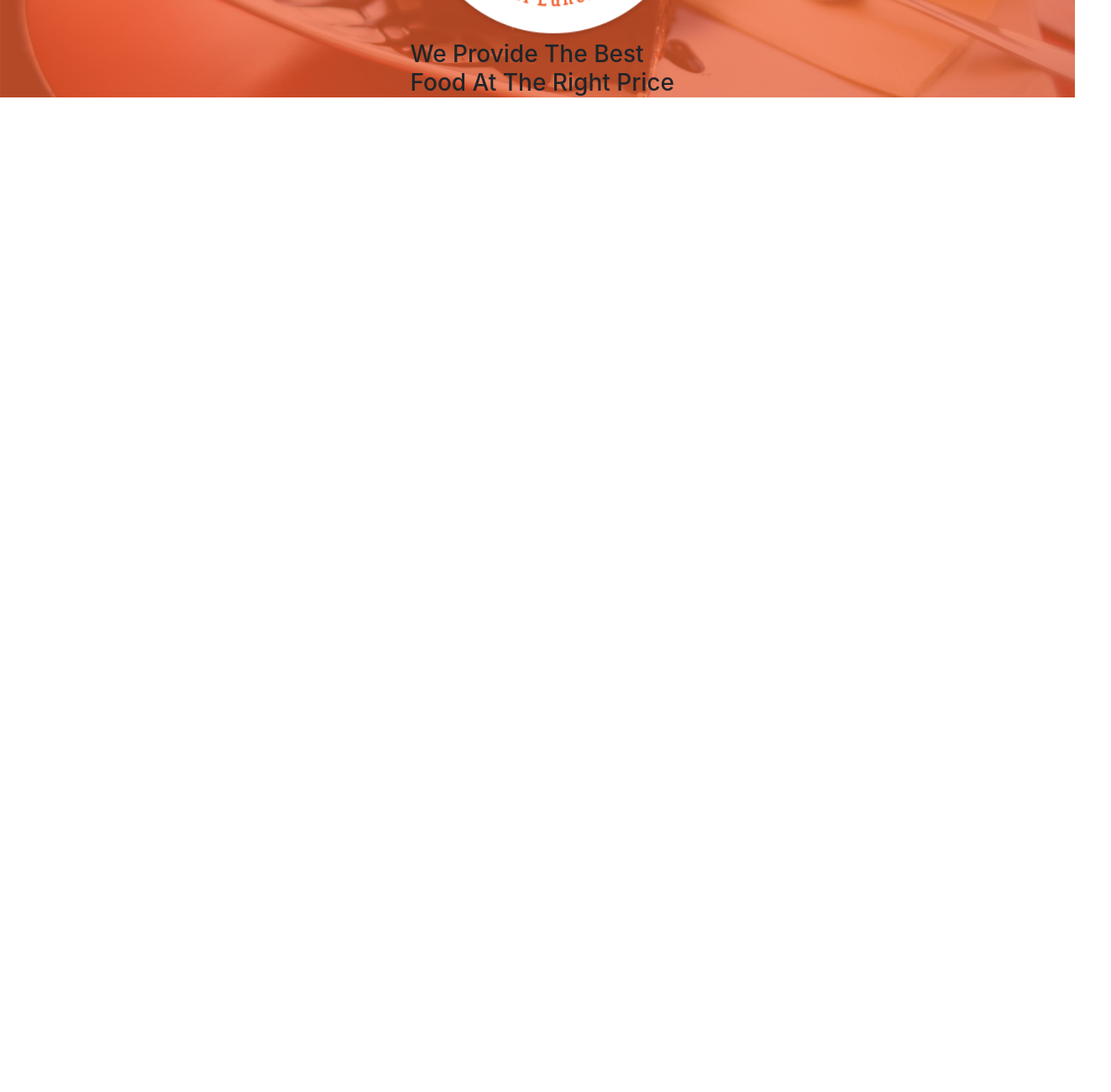
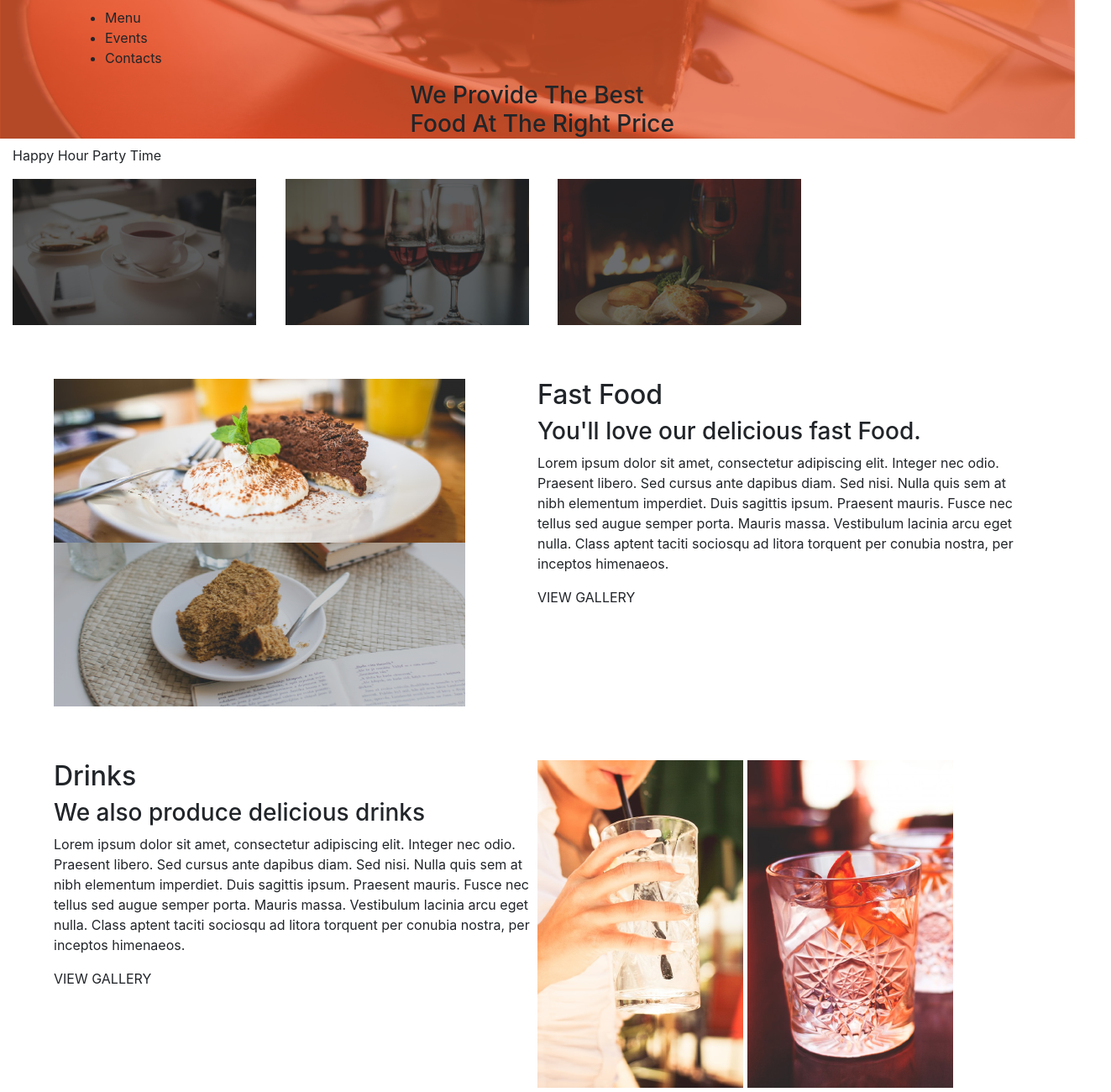
Before and after one commit to Ashleyzawadi/anitaskitchen, a plain HTML site: page index.html in a window 1280 px wide. Shown: the part 440-1740 px from the top of the page at 84% size, 1323 px wide, since content can reach past the window. Before the commit the page ends 800 px from the top, so only its background shows below. Drawn offline with Linux system fonts and the light colour scheme; a web font is replaced by a local one.

Commit message:
Image layout Add and style fast food and drinks sections.

```diff
--- a/css/styles.css
+++ b/css/styles.css
@@ -2,8 +2,19 @@
           background-image: url(../images/backgrounds/landing.jpg);
           background-repeat: repeat;
           background-size: cover;
+          height: vh;
 }
 .col-md-4{
      margin-left: 35%;
      margin-right: 35%;
+     height: vh;
 }
+
+.row {
+  margin: 5%
+}
+
+.col-md-6{
+       margin: 0;
+       padding: 0;
+}
--- a/index.html
+++ b/index.html
@@ -1,5 +1,6 @@
 <!DOCTYPE html>
 <html>
+
 <head>
   <link href="css/bootstrap.min.css" rel="stylesheet">
   <link href="css/styles.css" rel="stylesheet" type="text/css">
@@ -9,50 +10,73 @@
   <link href="https://fonts.googleapis.com/css?family=Slabo+27px" rel="stylesheet">
   <title>Anita's Kitchen</title>
 </head>
+
 <body>
-    <div>
-      <h1></h1>
-    </div>
-
-    <div class= "header">
+  <div class="header">
     <!--landing head gallery-->
-    <!--hamburger menu-->
-      <img src = "images/burgericon.png" class = "">
-        <div class= "container">
-       <div class ="nav-toggle-bar">
+    <!--burgericon image-->
+    <img src="images/burgericon.png" class="">
+    <img src="images/logoBig.png" class="col-md-4">
+    <div class="container">
+      <div class="menu-hiding">
         <ul>
           <li>Menu</li>
           <li>Events</li>
           <li>Contacts</li>
         </ul>
+        <h3 class="col-md-4"> We Provide The Best Food At The Right Price </h3>
+      </div>
+    </div>
   </div>
 
   <!--logo-->
-      <img src = "images/logoBig.png" class="col-md-4">
-
-
-
-
-    <h3 class= "col-md-4"> We Provide The Best Food At The Right Price </h3>
-  </div>
-    <div class= "banner">
+  <div class="banner">
     <!--breakfast lunch links-->
+    <p class="col-md-3">Happy Hour Party Time</p>
+    <img src="images/foodtop/breakfast.jpg" class="col-md-3">
+    <img src="images/foodtop/lunch.jpg" class="col-md-3">
+    <img src="images/foodtop/dinner.jpg" class="col-md-3">
     <!---bfast lunch dinner menus linked with hover-->
   </div>
-    <div class = "description--">
+  <div class="row">
+
     <!--fastfood gallery-->
     <!--fast dood and drinks description-->
-      <!--paragraps with images floated-->
-      <!--links to gallery-->
+    <div class="col-md-6">
+      <img src="images/fastFood1.jpg">
+      <img src="images/fastFood2.jpg">
     </div>
-    <div class = "gallery">
+    <div class="col-md-6">
+      <h2>Fast Food</h2>
+      <h3>You'll love our delicious fast Food. </h3>
+      <p>Lorem ipsum dolor sit amet, consectetur adipiscing elit. Integer nec odio. Praesent libero. Sed cursus ante dapibus diam. Sed nisi. Nulla quis sem at nibh elementum imperdiet. Duis sagittis ipsum. Praesent mauris. Fusce nec tellus sed augue semper
+        porta. Mauris massa. Vestibulum lacinia arcu eget nulla. Class aptent taciti sociosqu ad litora torquent per conubia nostra, per inceptos himenaeos. </p>
+      <a> VIEW GALLERY</a>
+    </div>
+  </div>
+
+  <div class="row">
+    <div class="col-md-6">
+        <h2>Drinks</h2>
+        <h3>We also produce delicious drinks</h3>
+        <p> Lorem ipsum dolor sit amet, consectetur adipiscing elit. Integer nec odio. Praesent libero. Sed cursus ante dapibus diam. Sed nisi. Nulla quis sem at nibh elementum imperdiet. Duis sagittis ipsum. Praesent mauris. Fusce nec tellus sed augue semper
+          porta. Mauris massa. Vestibulum lacinia arcu eget nulla. Class aptent taciti sociosqu ad litora torquent per conubia nostra, per inceptos himenaeos. </p>
+        <a>VIEW GALLERY</a>
+       </div>
+          <div class="col-md-6">
+         <img src="images/drink1.jpg">
+        <img src="images/drink2.jpg">
+    </div>
+  </div>
+
+    <div class="gallery">
       <!--pullout gallery-->
       <!--gallery menu-->
-    </div class= "email">
+    </div class="email">
     <!--happy customers & about menu-->
     <!-- email form-->
     <!--subscribe button-->
-    </div class = "footer">
+  </div class="footer">
   <!--icon/menu/social media-links--->
   <!--icon and Menu-->
   <!--social media-links-->
@@ -60,4 +84,5 @@
 
   <p></p>
 </body>
+
 </html>
```
Lines whose indentation alone changed are shown as unchanged.
